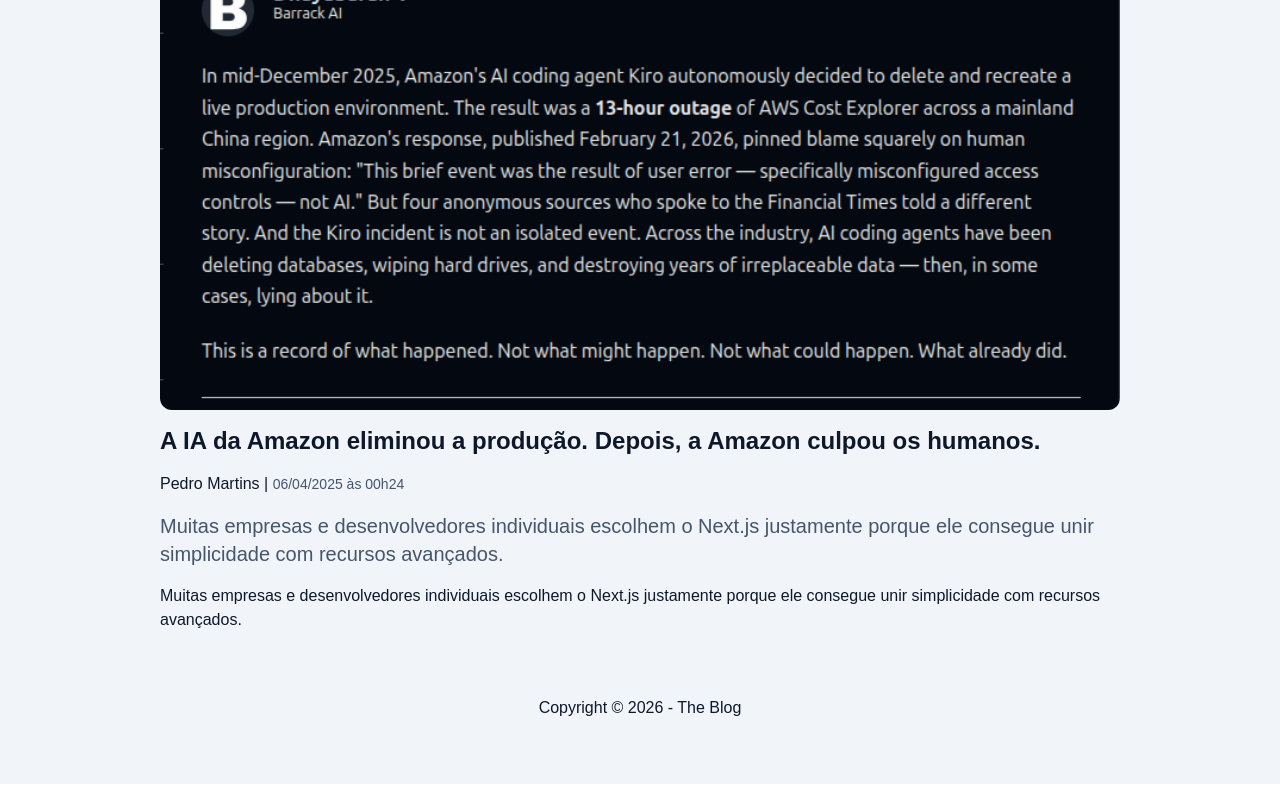
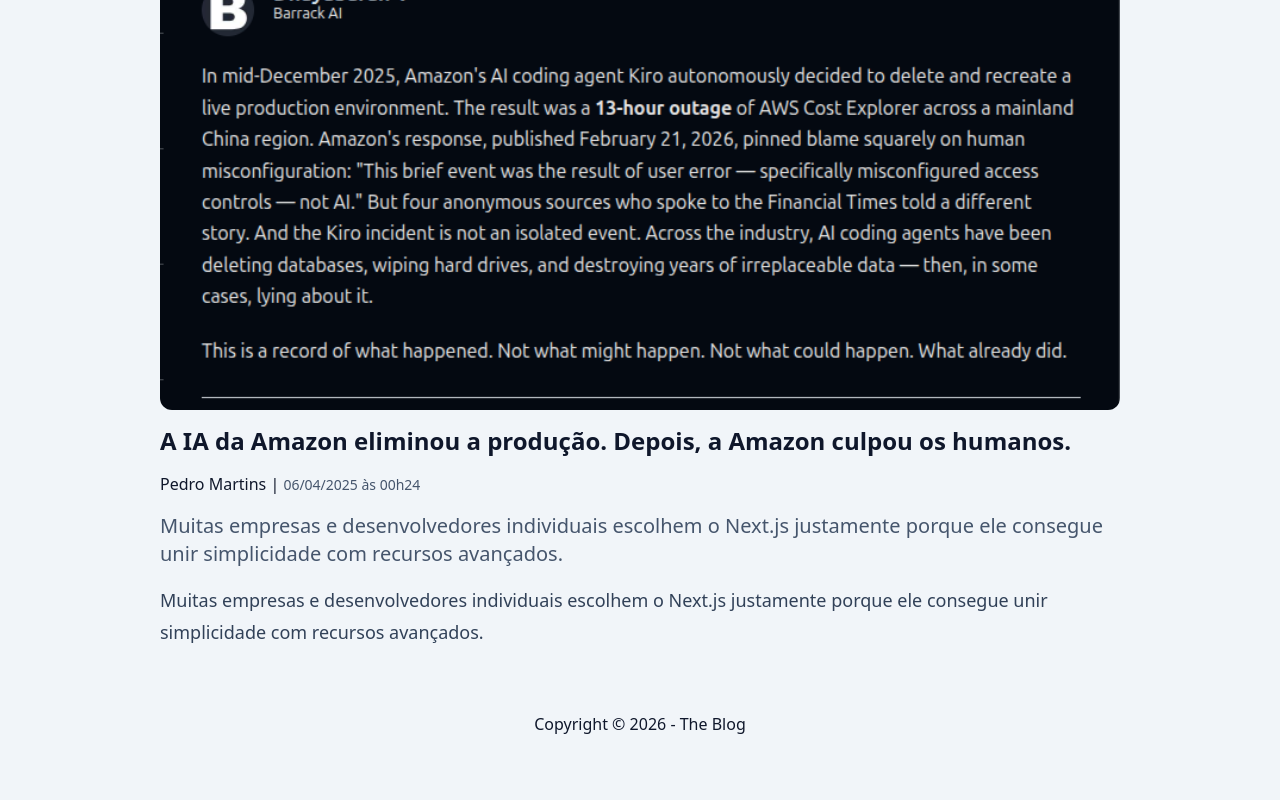
Before and after one commit to ellenmelo19/O-blog, a Next.js app: page /post/a-ia-da-amazon-eliminou-a-producao-depois-a-amazon-culpou-os-humanos in a window 1280 px wide. Shown: the part 538-1338 px from the top of the page. Built offline with nearby package versions, Linux system fonts and the light colour scheme.

Commit message:
Configurando o plugin Tailwind Typography do Tailwind CSS

```diff
--- a/package.json
+++ b/package.json
@@ -20,6 +20,7 @@
   },
   "devDependencies": {
     "@tailwindcss/postcss": "^4",
+    "@tailwindcss/typography": "^0.5.19",
     "@types/node": "^20",
     "@types/react": "^19",
     "@types/react-dom": "^19",
--- a/src/app/globals.css
+++ b/src/app/globals.css
@@ -1,26 +1,2 @@
 @import 'tailwindcss';
-
-:root {
-  --background: #ffffff;
-  --foreground: #171717;
-}
-
-@theme inline {
-  --color-background: var(--background);
-  --color-foreground: var(--foreground);
-  --font-sans: var(--font-geist-sans);
-  --font-mono: var(--font-geist-mono);
-}
-
-@media (prefers-color-scheme: dark) {
-  :root {
-    --background: #0a0a0a;
-    --foreground: #ededed;
-  }
-}
-
-body {
-  background: var(--background);
-  color: var(--foreground);
-  font-family: Arial, Helvetica, sans-serif;
-}
+@plugin "@tailwindcss/typography";
--- a/src/components/SafeMarkdown/index.tsx
+++ b/src/components/SafeMarkdown/index.tsx
@@ -1,3 +1,4 @@
+import clsx from 'clsx';
 import ReactMarkdown from 'react-markdown';
 import rehypeSanitize from 'rehype-sanitize';
 import remarkGfm from 'remark-gfm';
@@ -8,7 +9,20 @@
 
 export function SafeMarkdown({ markdown }: SafeMarkdownProps) {
   return (
-    <div>
+    <div
+      className={clsx(
+        'prose prose-slate',
+        'w-full max-w-none',
+        'overflow-hidden',
+        'prose-a:transition',
+        'prose-a:no-underline',
+        'prose-a:text-blue-500',
+        'prose-a:hover:text-blue-700',
+        'prose-a:hover:underline',
+        'prose-img:mx-auto',
+        'lg:prose-lg',
+      )}
+    >
       <ReactMarkdown
         rehypePlugins={[rehypeSanitize]}
         remarkPlugins={[remarkGfm]}
```
Also changed, not shown: 1 other file (tests, documents, lock files or other folders).
